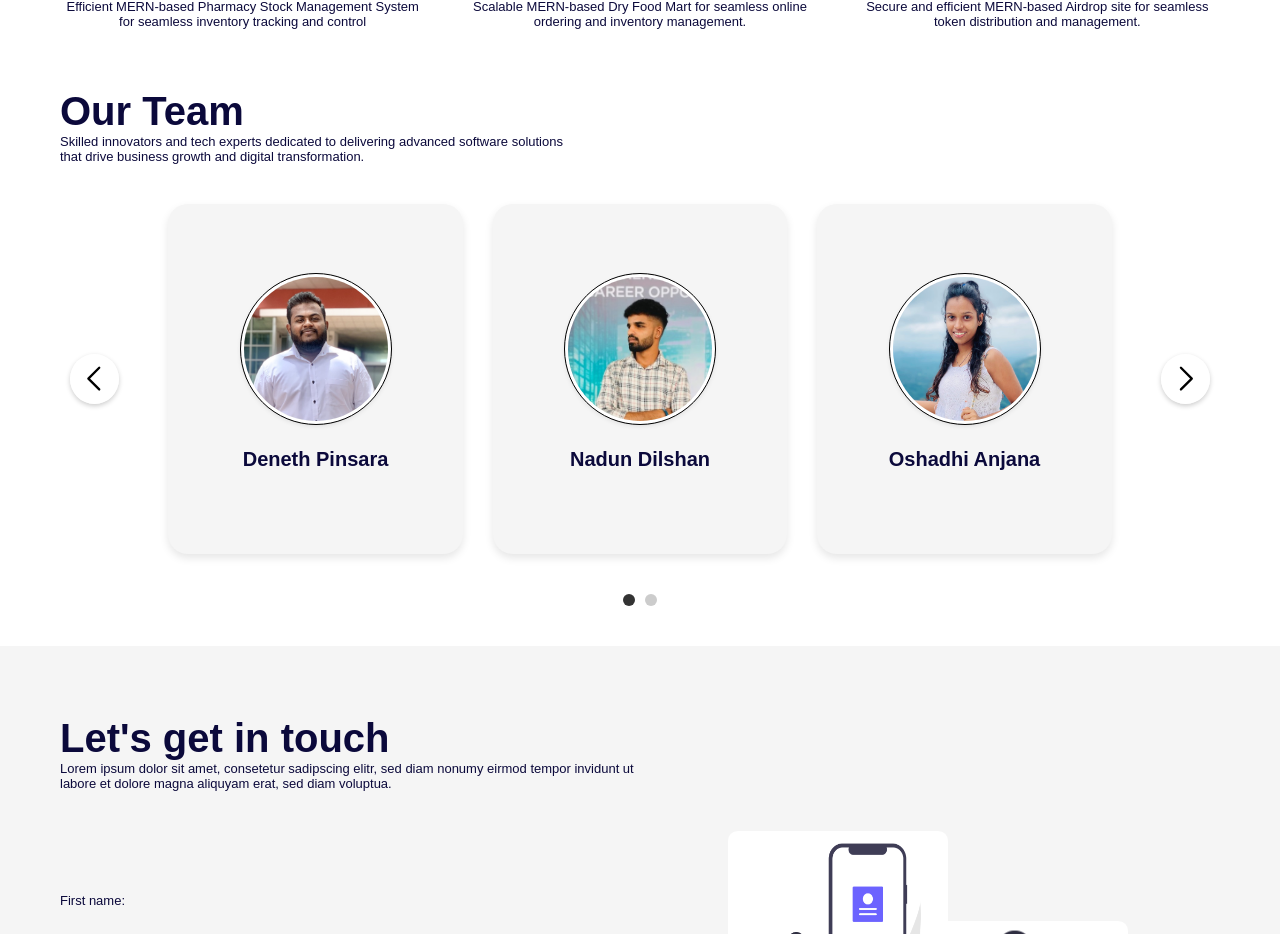
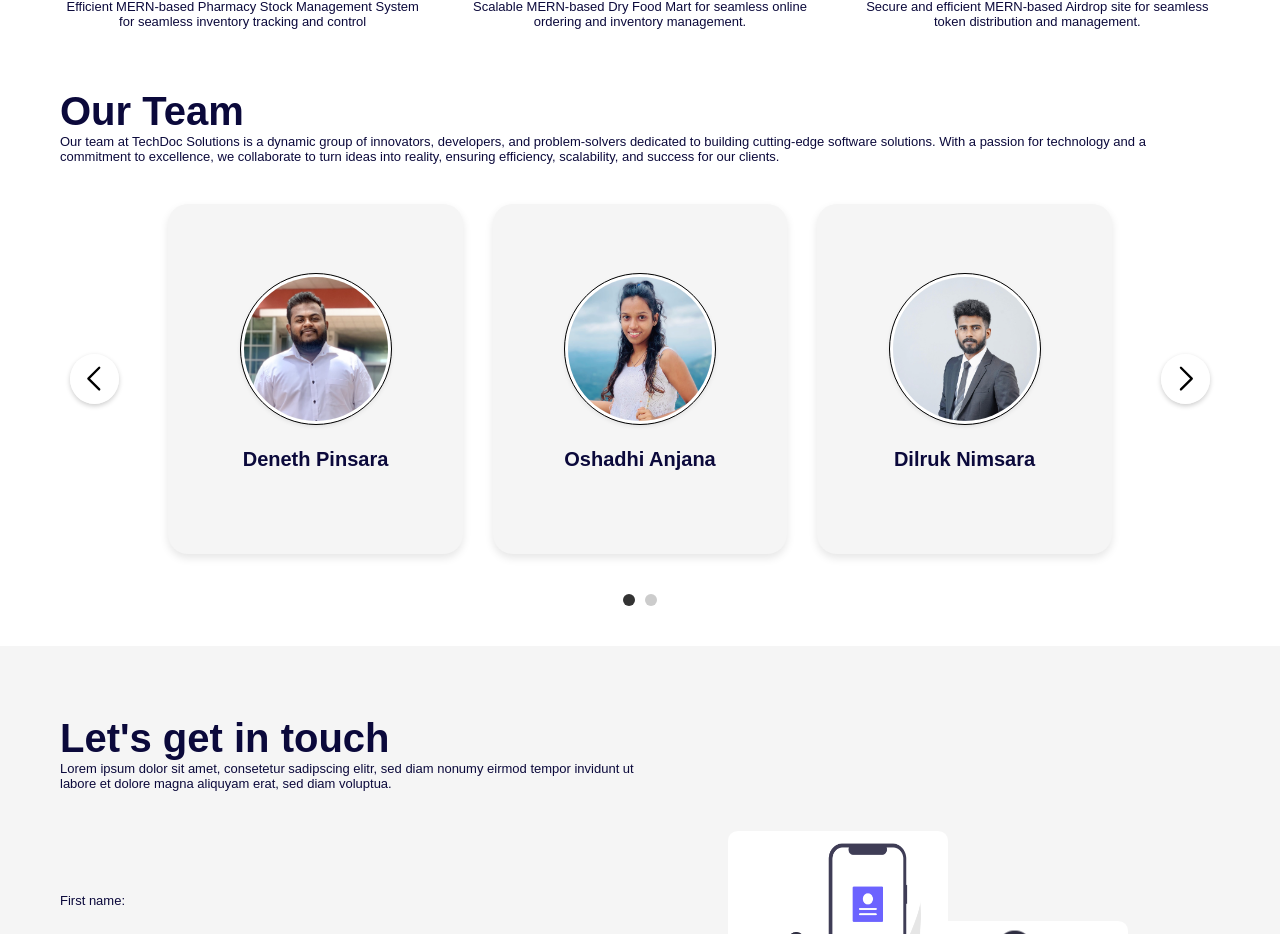
Before and after one commit to TechDoc-Solutions-PVT-LTD/techdoc-solutions-client, a React (Create React App) app: page / in a window 1280 px wide. Shown: the part 2227-3161 px from the top of the page. Built offline with nearby package versions, Linux system fonts and the light colour scheme; a web font is replaced by a local one.

Commit message:
fix(team): team formation modified

```diff
--- a/src/components/Sections/Team.jsx
+++ b/src/components/Sections/Team.jsx
@@ -44,12 +44,6 @@ export default function Team() {
       link: "https://deneth-pinsara.github.io/"
     },
     {
-      img: Nadun,
-      name: "Nadun Dilshan",
-      role: "Associate Software Engineer - Fullstack",
-      link: "https://nadundilshan.netlify.app/"
-    },
-    {
       img: Oshadhi,
       name: "Oshadhi Anjana",
       role: "Associate Software Engineer - Fullstack",
@@ -60,6 +54,12 @@ export default function Team() {
       name: "Dilruk Nimsara",
       role: "Software Engineer - Fullstack",
       link: "https://www.linkedin.com/in/nimsara-mahagedara/"
+    },
+    {
+      img: Nadun,
+      name: "Nadun Dilshan",
+      role: "Associate Software Engineer - Fullstack",
+      link: "https://nadundilshan.netlify.app/"
     },
     {
       img: Thisaru,
@@ -100,13 +100,17 @@ export default function Team() {
 
   return (
     <Wrapper id="team">
-      <div className="whiteBg">
+      <div className="whiteBg mt-20">
         <div className="container">
           <HeaderInfo>
             <h1 className="font40 extraBold">Our Team</h1>
             <p className="font13">
-              Skilled innovators and tech experts dedicated to delivering advanced software solutions <br />
-              that drive business growth and digital transformation.
+                  Our team at TechDoc Solutions is a dynamic group of
+                  innovators, developers, and problem-solvers dedicated to
+                  building cutting-edge software solutions.
+                  With a passion for technology and a commitment to excellence, we collaborate to
+                  turn ideas into reality, ensuring efficiency, scalability, and
+                  success for our clients.
             </p>
           </HeaderInfo>
 
```
